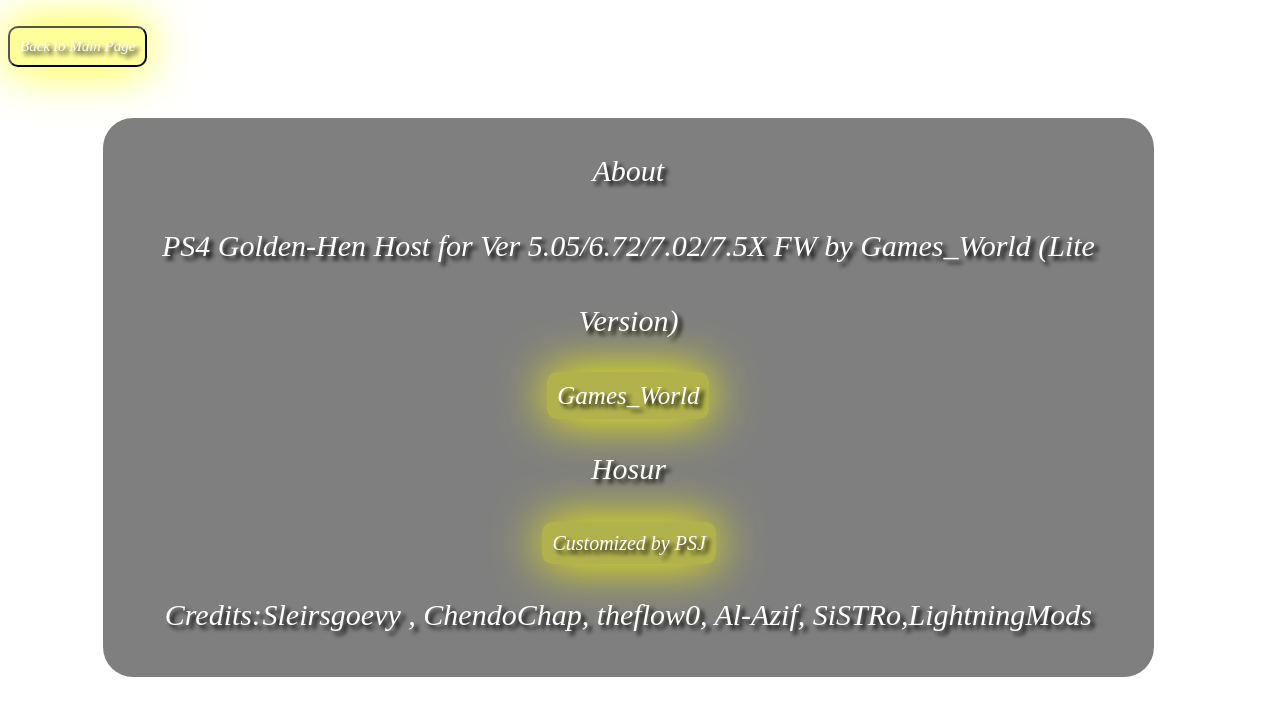
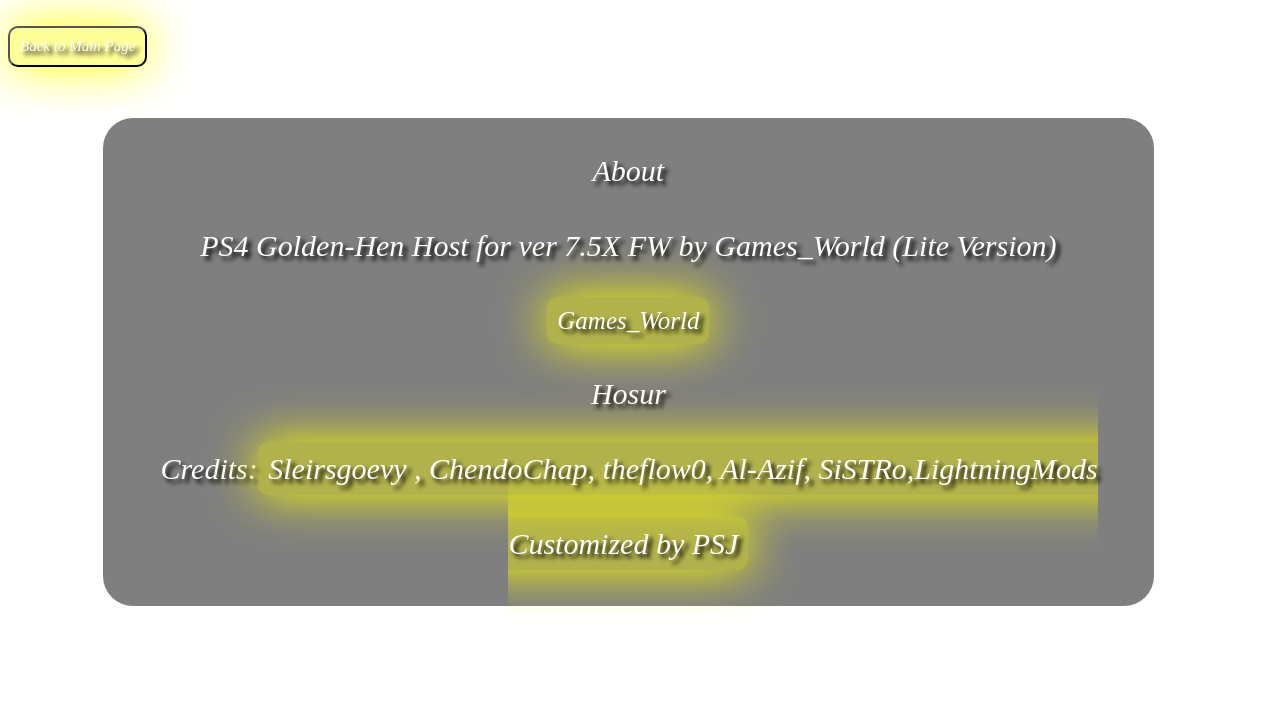
Before and after one commit to gamezworld/jb75x, a plain HTML site: page Moreinfo.html in a window 1280 px wide. Drawn offline with Linux system fonts and the light colour scheme.

Commit message:
Update Moreinfo.html

```diff
--- a/Moreinfo.html
+++ b/Moreinfo.html
@@ -106,12 +106,11 @@ height: 100%;
  <div class="content" >
  <span style='font-size:30px;text-align:center;color:white;font-family:Almendra Display;font-style:italic;text-shadow: 4px 4px 4px black;color:white' class="title" >About</span><br>
  	<div>
- 	 <span style='font-size:30px;text-align:center;color:white;font-family:Almendra Display;font-style:italic;text-shadow: 4px 4px 4px black;color:white'>PS4 Golden-Hen Host for Ver 5.05/6.72/7.02/7.5X FW by Games_World (Lite Version) <br></span>
+ 	 <span style='font-size:30px;text-align:center;color:white;font-family:Almendra Display;font-style:italic;text-shadow: 4px 4px 4px black;color:white'>PS4 Golden-Hen Host for ver 7.5X FW by Games_World (Lite Version) <br></span>
 	 <span style='font-size:25px;text-align:center;color:white;font-family:Almendra Display;font-style:italic;text-shadow: 4px 4px 4px black;color:white'class="hue" >Games_World</span><br>
 	 <span style='font-size:30px;text-align:center;color:white;font-family:Almendra Display;font-style:italic;text-shadow: 4px 4px 4px black;color:white'>Hosur</span><br>&nbsp;&nbsp;
-	 <span style='font-size:20px;text-align:center;color:white;font-family:Almendra Display;font-style:italic;text-shadow: 4px 4px 4px black;color:white' class="hue">Customized by PSJ</span><br>
- 	 <span style='font-size:30px;text-align:center;color:white;font-family:Almendra Display;font-style:italic;text-shadow: 4px 4px 4px black;color:white'>Credits:</span>
-    <span style='font-size:30px;text-align:center;color:white;font-family:Almendra Display;font-style:italic;text-shadow: 4px 4px 4px black;color:white' >Sleirsgoevy , ChendoChap, theflow0, Al-Azif, SiSTRo,LightningMods</span>
+	 <span style='font-size:30px;text-align:center;color:white;font-family:Almendra Display;font-style:italic;text-shadow: 4px 4px 4px black;color:white'>Credits:</span>
+    <span style='font-size:30px;text-align:center;color:white;font-family:Almendra Display;font-style:italic;text-shadow: 4px 4px 4px black;color:white' class="hue">Sleirsgoevy , ChendoChap, theflow0, Al-Azif, SiSTRo,LightningMods <br> Customized by PSJ</span>
 
 
 
```
